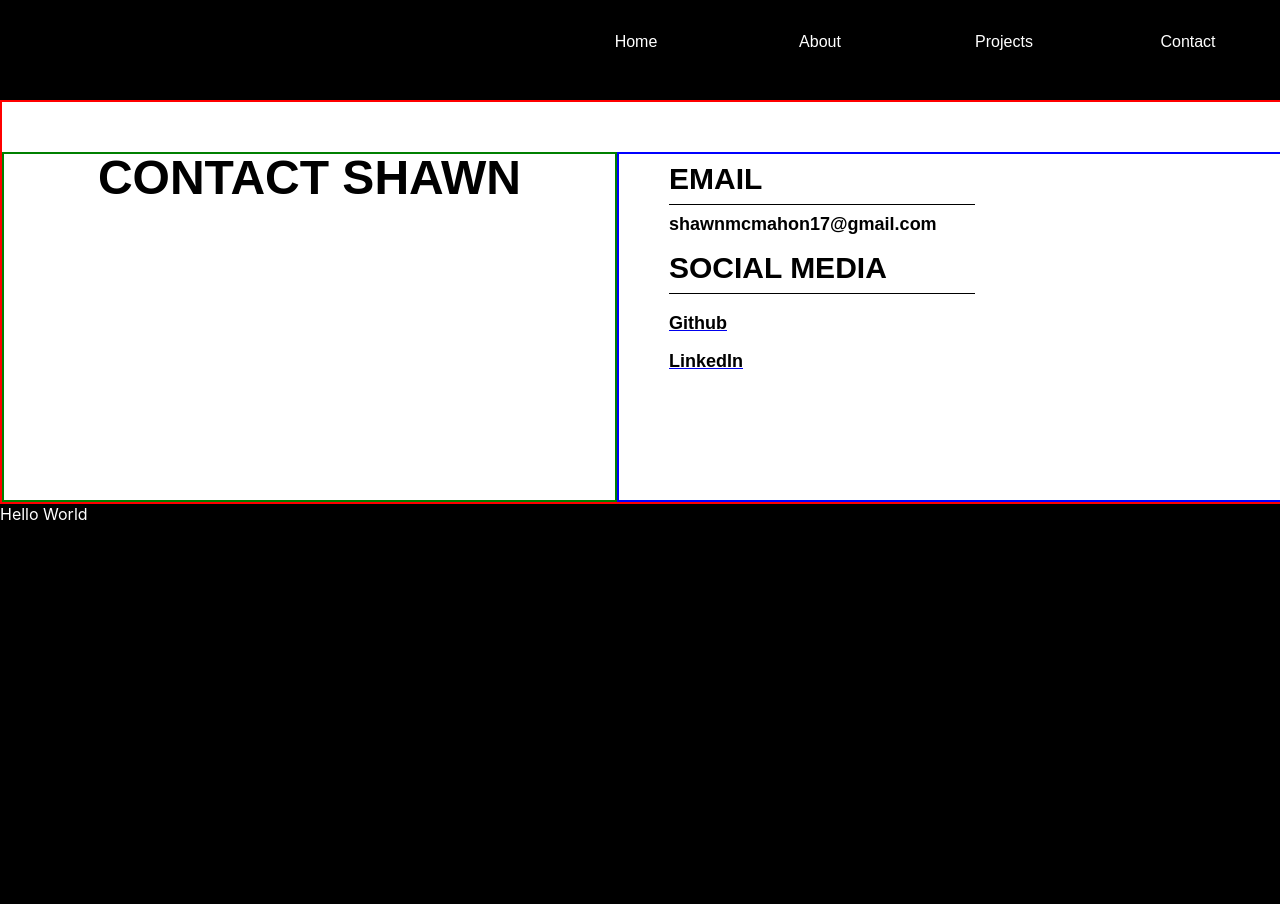
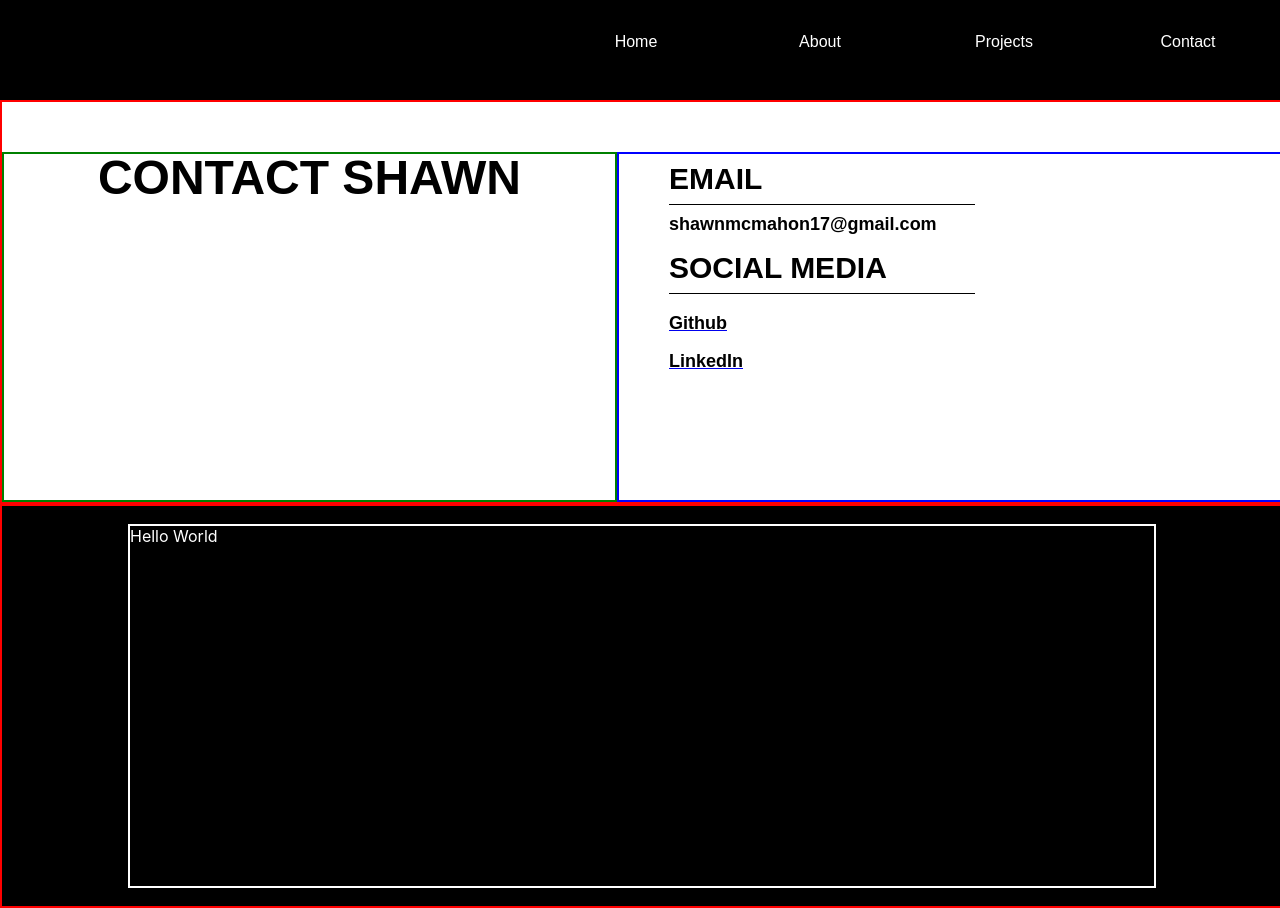
Before and after one commit to shawnmcmahon/portfolio, a React (Create React App) app: page /contact in a window 1280 px wide. Built offline with nearby package versions, Linux system fonts and the light colour scheme.

Commit message:
Create contact info container in the Footer Component

```diff
--- a/src/Components/Footer/Footer.css
+++ b/src/Components/Footer/Footer.css
@@ -3,4 +3,14 @@
   background-color: #000;
   width: 100%;
   height: 50vh;
+  border: 2px red solid;
+  display: flex;
+  justify-content: center;
+  align-items: center;
 }
+
+.contact-info-container {
+  border: 2px white solid;
+  width: 80%;
+  height: 90%;
+}
--- a/src/Components/Footer/Footer.js
+++ b/src/Components/Footer/Footer.js
@@ -3,7 +3,9 @@ import './Footer.css';
 const Footer = () => {
   return (
     <div className="footer-container">
-      Hello World
+      <div className="contact-info-container">
+        Hello World
+      </div>
     </div>
   );
 }
```
